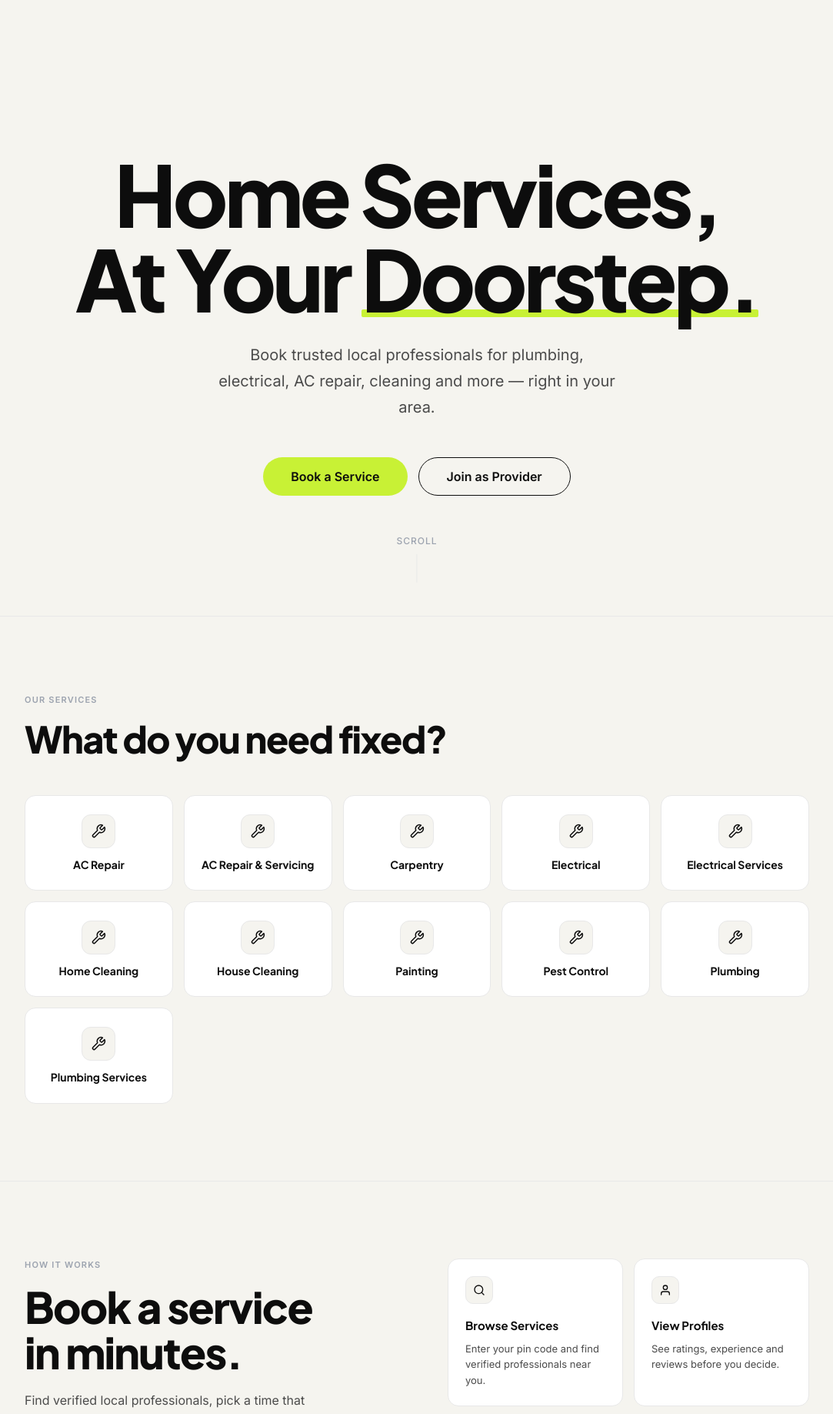
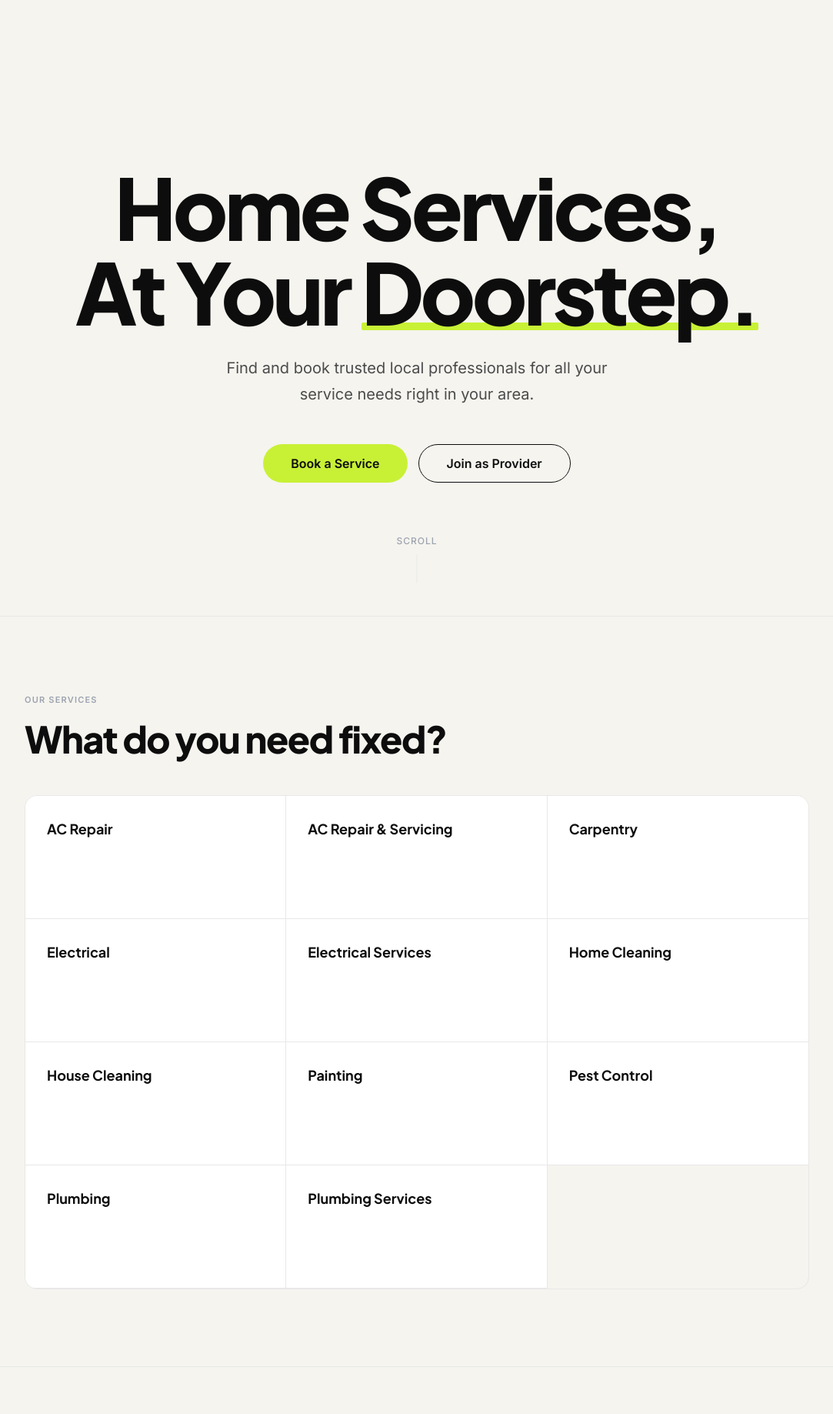
Before and after one commit to AbhijithX001/FixNow, a Django app: page / in a window 1280 px wide. Shown: the part 64-1901 px from the top of the page at 77% size, without its empty margins (98-1181 px from the left). Run offline with Django 5.2, Linux system fonts and the light colour scheme; data comes from the database, SQL or seed files in the repository; both versions use the stored data as it was after the commit.

```diff
--- a/templates/home.html
+++ b/templates/home.html
@@ -89,57 +89,58 @@
 
         .services-grid {
             display: grid;
-            grid-template-columns: repeat(auto-fill, minmax(160px, 1fr));
-            gap: 14px;
+            grid-template-columns: repeat(3, 1fr);
+            gap: 0;
+            border: 1px solid var(--fn-border);
+            border-radius: 16px;
+            overflow: hidden;
         }
 
         .service-card {
             background: var(--fn-bg-card);
-            border: 1px solid var(--fn-border);
-            border-radius: 14px;
-            padding: 24px 20px;
-            text-align: center;
+            border-right: 1px solid var(--fn-border);
+            border-bottom: 1px solid var(--fn-border);
+            padding: 32px 28px;
             text-decoration: none;
             color: var(--fn-text-1);
-            transition: border-color 0.2s, transform 0.2s;
+            transition: background 0.2s;
             display: flex;
             flex-direction: column;
-            align-items: center;
-            gap: 12px;
+            justify-content: space-between;
+            gap: 40px;
+            min-height: 160px;
+            position: relative;
+        }
+
+        .service-card:nth-child(3n) {
+            border-right: none;
         }
 
         .service-card:hover {
-            border-color: var(--fn-text-1);
-            transform: translateY(-3px);
+            background: var(--fn-accent);
         }
 
-        .service-card__icon {
-            width: 44px;
-            height: 44px;
-            border-radius: 12px;
-            background: var(--fn-bg);
-            border: 1px solid var(--fn-border);
-            display: flex;
-            align-items: center;
-            justify-content: center;
-        }
-
-        .service-card__icon svg {
-            width: 20px;
-            height: 20px;
-            stroke: var(--fn-text-1);
-            fill: none;
-            stroke-width: 1.8;
-            stroke-linecap: round;
-            stroke-linejoin: round;
+        .service-card:hover .service-card__arrow {
+            opacity: 1;
+            transform: translate(0, 0);
         }
 
         .service-card__name {
             font-family: var(--fn-font-head);
-            font-size: 14px;
+            font-size: 18px;
             font-weight: 700;
             color: var(--fn-text-1);
-            line-height: 1.3;
+            line-height: 1.2;
+        }
+
+        .service-card__arrow {
+            font-size: 20px;
+            color: var(--fn-text-1);
+            opacity: 0;
+            transform: translate(-4px, 4px);
+            transition: all 0.2s;
+            align-self: flex-end;
+            line-height: 1;
         }
 
         /* ── How It Works ───────────────────────────────────── */
@@ -266,6 +267,8 @@
 
         @media (max-width: 600px) {
             .services-grid { grid-template-columns: repeat(2, 1fr); }
+            .service-card:nth-child(3n) { border-right: 1px solid var(--fn-border); }
+            .service-card:nth-child(2n) { border-right: none; }
             .how-grid { grid-template-columns: 1fr; }
             .hero__btns { flex-direction: column; align-items: center; }
             .hero__scroll { display: none; }
@@ -299,8 +302,7 @@
         At Your <span class="fn-highlight">Doorstep.</span>
     </h1>
     <p class="hero__sub">
-        Book trusted local professionals for plumbing, electrical,
-        AC repair, cleaning and more — right in your area.
+        Find and book trusted local professionals for all your service needs right in your area.
     </p>
     <div class="hero__btns">
         {% if request.user.is_authenticated %}
@@ -330,13 +332,11 @@
         <div class="services-grid">
             {% for category in categories %}
             <a href="{% url 'service_category' category.slug %}" class="service-card">
-                <div class="service-card__icon">
-                    <svg viewBox="0 0 24 24"><path d="M14.7 6.3a1 1 0 0 0 0 1.4l1.6 1.6a1 1 0 0 0 1.4 0l3.77-3.77a6 6 0 0 1-7.94 7.94l-6.91 6.91a2.12 2.12 0 0 1-3-3l6.91-6.91a6 6 0 0 1 7.94-7.94l-3.76 3.76z"/></svg>
-                </div>
                 <span class="service-card__name">{{ category.name }}</span>
+                <span class="service-card__arrow">↗</span>
             </a>
             {% empty %}
-            <p style="grid-column:1/-1; color:var(--fn-text-3); font-size:14px;">No services listed yet.</p>
+            <p style="padding:32px; color:var(--fn-text-3); font-size:14px;">No services listed yet.</p>
             {% endfor %}
         </div>
     </div>
```
Also changed, not shown: db.sqlite3.
